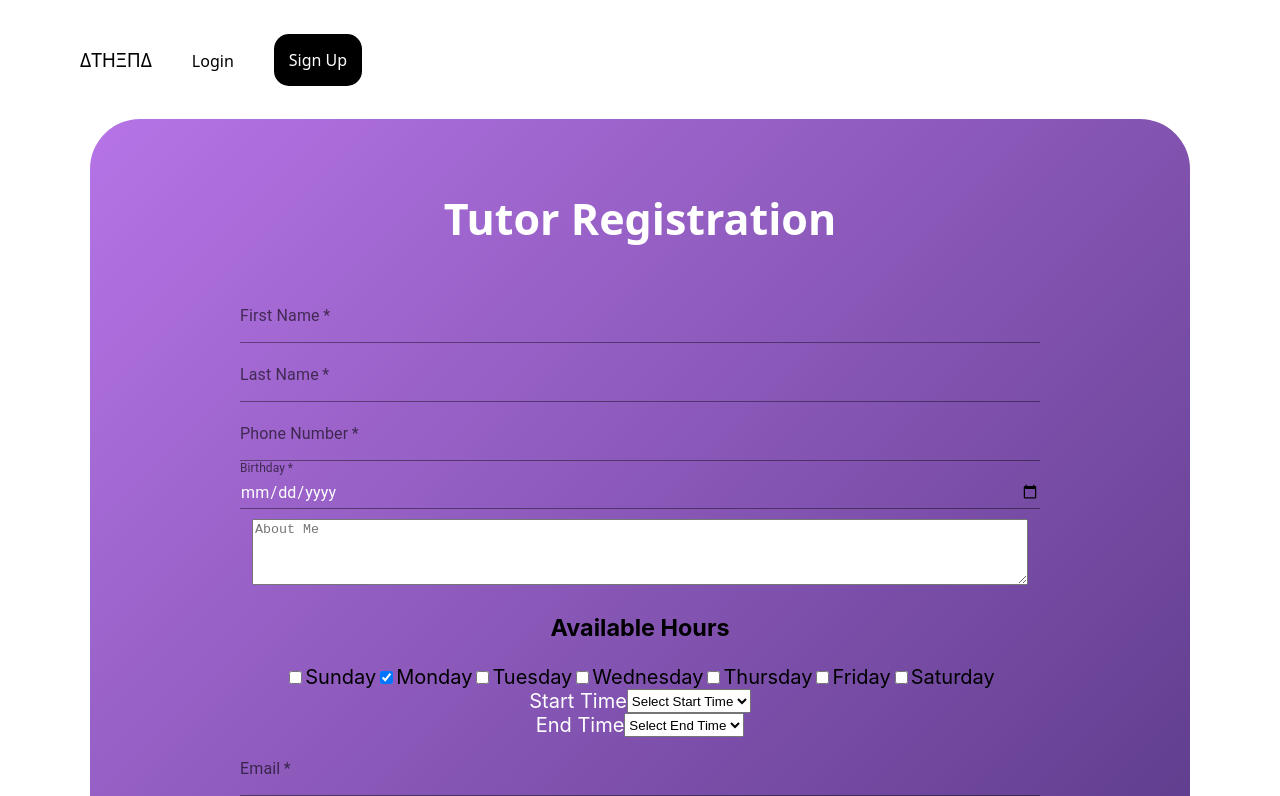
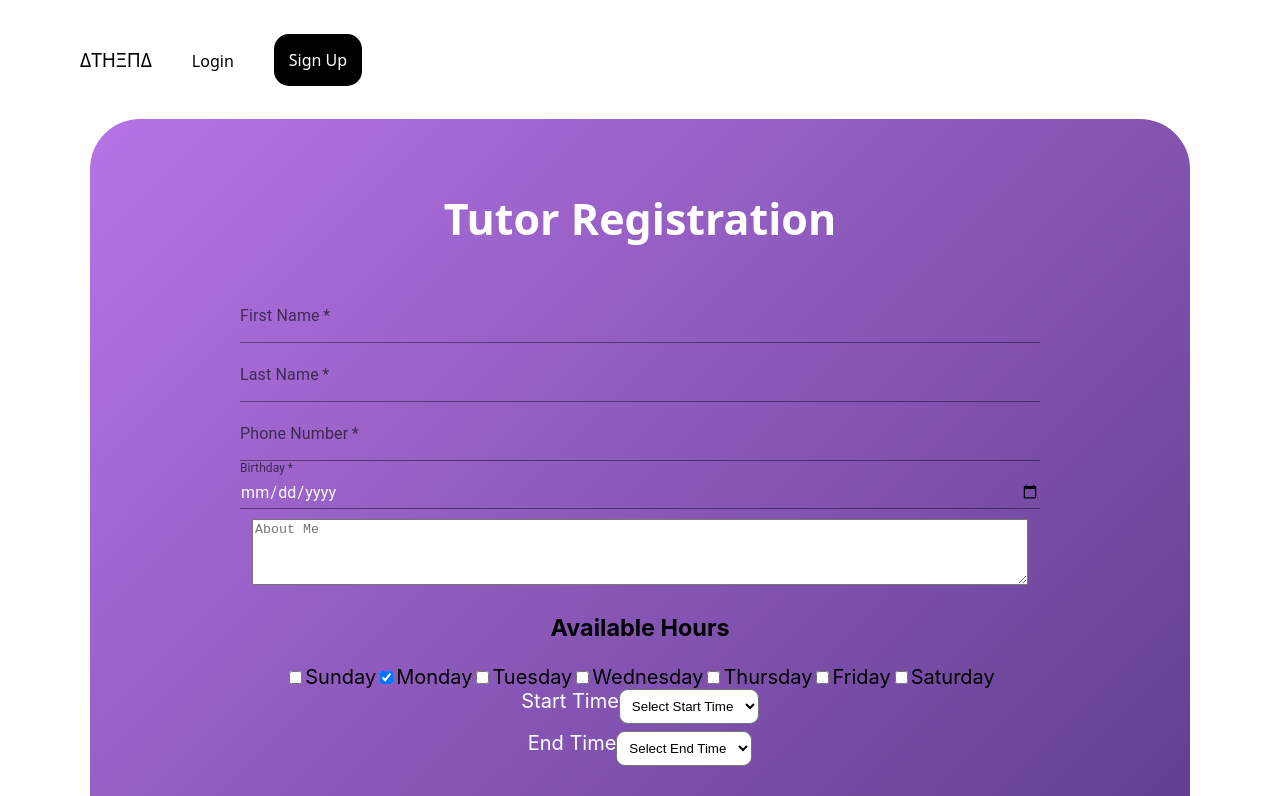
Before and after one commit to jagganjestine/CS4485, a React (Create React App) app in the folder online-tutoring/: page /registrationtutors in a window 1280 px wide. Shown: the top 796 px of the page. Built offline with nearby package versions, Linux system fonts and the light colour scheme.

Commit message:
chore: styling drop downs on tutor reg page

```diff
--- a/online-tutoring/src/components/Homepage.css
+++ b/online-tutoring/src/components/Homepage.css
@@ -564,6 +564,26 @@ margin-right: 50px;
   justify-content: center;
 }
 
+/* width */
+::-webkit-scrollbar {
+  width: 10px;
+}
+
+/* Track */
+::-webkit-scrollbar-track {
+  background: #f1f1f1;
+}
+
+/* Handle */
+::-webkit-scrollbar-thumb {
+  background: gray;
+}
+
+/* Handle on hover */
+::-webkit-scrollbar-thumb:hover {
+  background: black;
+}
+
 .search-results-box {
   display: flex;
   flex-direction: column;
--- a/online-tutoring/src/components/RegistrationTutors.css
+++ b/online-tutoring/src/components/RegistrationTutors.css
@@ -24,6 +24,21 @@ color: white;
 
 .form-group{
   color: black;
+}
+
+.form-group select{
+  background-color: white;
+  color: black;
+  border-radius: 9px;
+  padding: 8px;
+}
+
+.timings {
+  padding-bottom: 7px;
+}
+
+.form-group select::before {
+  border: 10px;
 }
 
 .upload-container {
@@ -104,7 +119,6 @@ color:black;
 transition: 0.5s;
 }
 
-
 .register-button-2 {
 background-color: #000000;
 color: #fff;
--- a/online-tutoring/src/components/RegistrationTutors.js
+++ b/online-tutoring/src/components/RegistrationTutors.js
@@ -262,6 +262,7 @@ const generateTimeOptions = () => {
                   ))}
                 </div>
               </div>
+              <div className="timings">
               <div className="form-group">
                 <label htmlFor="startTime">Start Time</label>
                 <select
@@ -276,6 +277,8 @@ const generateTimeOptions = () => {
                 </select>
 
               </div>
+              </div>
+              <div className="timings">
               <div className="form-group">
                 <label htmlFor="endTime">End Time</label>
                 <select
@@ -289,6 +292,7 @@ const generateTimeOptions = () => {
                   ))}
                 </select>
 
+              </div>
               </div>
               <div className="form-group">
                 <TextField type="email" required label="Email" id="standard-basic" variant="standard" className="proportion" value={email} onChange={(e) => setEmail(e.target.value)}></TextField>
```
